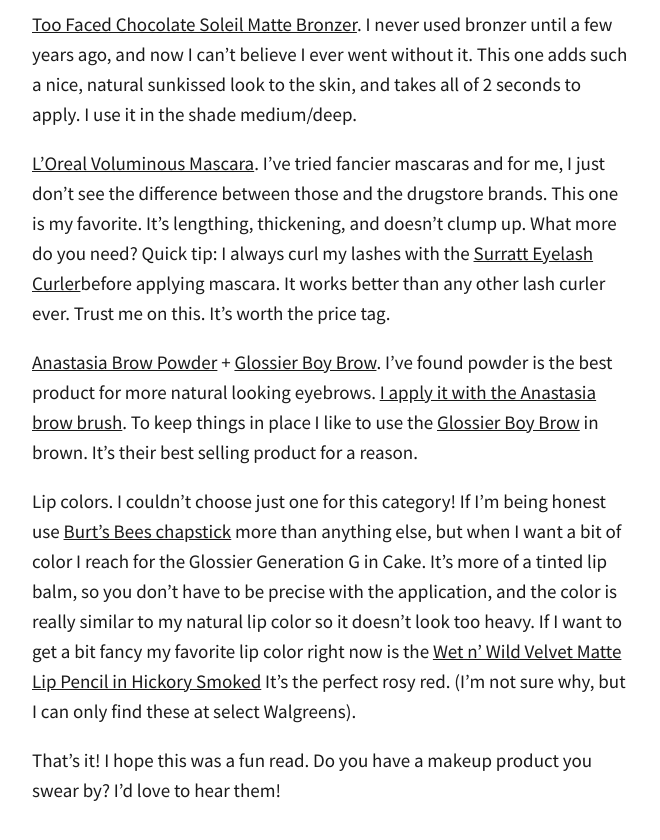
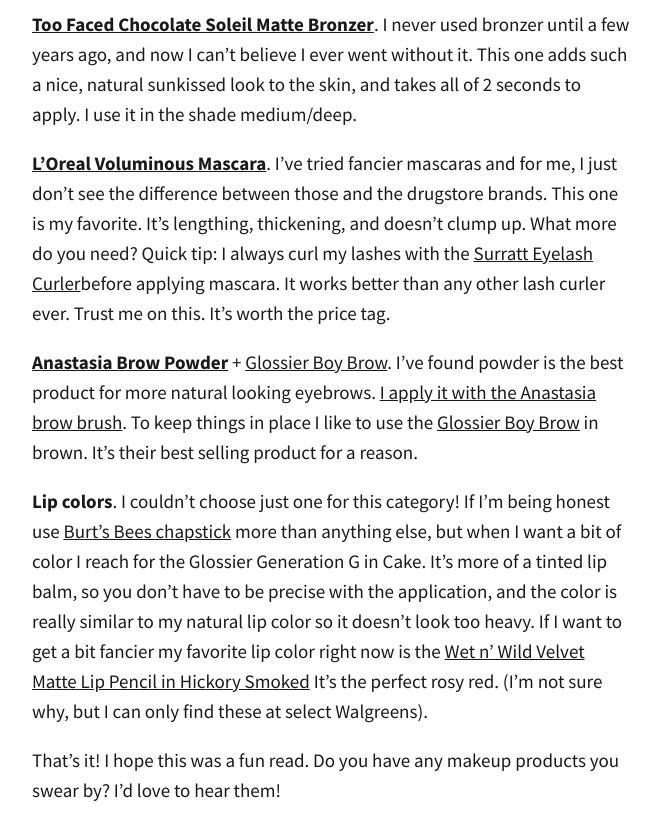
Before and after one commit to totiffany/totiffany.github.io, a Jekyll site: the page built from _posts/2018-07-19-My-Everyday-Makeup-Routine.md, in a window 1280 px wide and 900 px high, scrolled down 1577 px. Shown: the top 840 px of the window, without its empty margins (308-968 px from the left). Built offline with Jekyll 4.4.1, drawn with Linux system fonts in a browser that asks for light colours; our own code applies the rules of GitHub Pages for plain Markdown files; comment, search, counter and statistics services are not loaded.

Commit message:
Update 2018-07-19-My-Everyday-Makeup-Routine.md

```diff
--- a/_posts/2018-07-19-My-Everyday-Makeup-Routine.md
+++ b/_posts/2018-07-19-My-Everyday-Makeup-Routine.md
@@ -11,16 +11,16 @@ Years later – I'm still growing my eyebrows back in, and I tend to avoid eyeli
 
 **[It Cosmetics Your Skin But Better CC Cream](https://www.sephora.com/product/your-skin-but-better-cc-cream-spf-50-P411885)**. Guys. This is one of the best foundations I have ever used. I'm seriously in love with this product. I tend to think of CC creams as more on the lighter side, but this has a great medium coverage that makes your skin look so even, luminous, and yes, glowy. Bonus – It has SPF 50 in it! I don't know of any other foundation that has an SPF that high. I use it in the shade Light.
 
-[Glossier Stretch Concealer](https://glossier.com?g_ref=8b6dce93f5bd81). On a typical day, I'll skip the foundation to let my skin breathe a bit and go straight for concealer. I tend to get dry under my eyes and I love how moisturizing this is. It's a creamy formula that goes on smoothly and never looks cakey. I do wish it did a slightly better job of covering up my undereye circles, but it's great for everyday use. I use it in the shade medium.
+[**Glossier Stretch Concealer**](https://glossier.com?g_ref=8b6dce93f5bd81). On a typical day, I'll skip the foundation to let my skin breathe a bit and go straight for concealer. I tend to get dry under my eyes and I love how moisturizing this is. It's a creamy formula that goes on smoothly and never looks cakey. I do wish it did a slightly better job of covering up my undereye circles, but it's great for everyday use. I use it in the shade medium.
 
-[Tarte Cheek Stain](https://tartecosmetics.com/en_US/makeup/cheeks/blush-cheek-stain/cheek-stain/278.html?dwvar_278_color=natural%20beauty%20%28sheer%20rosy%20red%29&cgid=blush-cheekstain#start=7 ). Blush is one of my favorite makeup products. It's such a quick and easy way to make look fresh-faced and bright. This is a cream blush that gives you natural-looking rosy cheeks. Don't be fooled by the bright color of the tube. It blends out beautifully, and a little goes a long way. I use this in the shade Natural Beauty.
+[**Tarte Cheek Stain**](https://tartecosmetics.com/en_US/makeup/cheeks/blush-cheek-stain/cheek-stain/278.html?dwvar_278_color=natural%20beauty%20%28sheer%20rosy%20red%29&cgid=blush-cheekstain#start=7 ). Blush is one of my favorite makeup products. It's such a quick and easy way to make look fresh-faced and bright. This is a cream blush that gives you natural-looking rosy cheeks. Don't be fooled by the bright color of the tube. It blends out beautifully, and a little goes a long way. I use this in the shade Natural Beauty.
 
-[Too Faced Chocolate Soleil Matte Bronzer](https://www.sephora.com/product/chocolate-soleil-medium-deep-matte-bronzer-P229406?skuId=2064442&om_mmc=ppc-GG_1165716884_53825915260_aud-299050439958:pla-418043627462_2064442_257731948316_9031944_c&country_switch=us&lang=en&gclid=CMHVmYDwrNwCFWGPxQId08cAlw&gclsrc=ds). I never used bronzer until a few years ago, and now I can't believe I ever went without it. This one adds such a nice, natural sunkissed look to the skin, and takes all of 2 seconds to apply. I use it in the shade medium/deep.
+[**Too Faced Chocolate Soleil Matte Bronzer**](https://www.sephora.com/product/chocolate-soleil-medium-deep-matte-bronzer-P229406?skuId=2064442&om_mmc=ppc-GG_1165716884_53825915260_aud-299050439958:pla-418043627462_2064442_257731948316_9031944_c&country_switch=us&lang=en&gclid=CMHVmYDwrNwCFWGPxQId08cAlw&gclsrc=ds). I never used bronzer until a few years ago, and now I can't believe I ever went without it. This one adds such a nice, natural sunkissed look to the skin, and takes all of 2 seconds to apply. I use it in the shade medium/deep.
 
-[L'Oreal Voluminous Mascara](https://www.amazon.com/gp/product/B004BIZ0PM/ref=as_li_tl?ie=UTF8&camp=1789&creative=9325&creativeASIN=B004BIZ0PM&linkCode=as2&tag=redletterda04-20&linkId=25097545d6e92bf62e3e818c99fc7081). I've tried fancier mascaras and for me, I just don't see the difference between those and the drugstore brands. This one is my favorite. It's lengthing, thickening, and doesn't clump up. What more do you need? Quick tip: I always curl my lashes with the [Surratt Eyelash Curler](https://www.sephora.com/product/relevee-lash-curler-P394163?skuId=1673482&icid2=products%20grid:p394163)before applying mascara. It works better than any other lash curler ever. Trust me on this. It's worth the price tag.
+[**L'Oreal Voluminous Mascara**](https://www.amazon.com/gp/product/B004BIZ0PM/ref=as_li_tl?ie=UTF8&camp=1789&creative=9325&creativeASIN=B004BIZ0PM&linkCode=as2&tag=redletterda04-20&linkId=25097545d6e92bf62e3e818c99fc7081). I've tried fancier mascaras and for me, I just don't see the difference between those and the drugstore brands. This one is my favorite. It's lengthing, thickening, and doesn't clump up. What more do you need? Quick tip: I always curl my lashes with the [Surratt Eyelash Curler](https://www.sephora.com/product/relevee-lash-curler-P394163?skuId=1673482&icid2=products%20grid:p394163)before applying mascara. It works better than any other lash curler ever. Trust me on this. It's worth the price tag.
 
-[Anastasia Brow Powder](https://www.sephora.com/product/brow-powder-duo-P69300?skuId=929778&om_mmc=ppc-GG_1165716881_53825938700_aud-299050440478:pla-419487263469_929778_257731947962_9031944_c&country_switch=us&lang=en&gclid=CPCor-XyrNwCFaOhZQodn54Mdg&gclsrc=ds) + [Glossier Boy Brow](https://glossier.com?g_ref=8b6dce93f5bd81). I've found powder is the best product for more natural looking eyebrows. [I apply it with the Anastasia brow brush](https://www.amazon.com/gp/product/B0149KGY3S/ref=as_li_tl?ie=UTF8&camp=1789&creative=9325&creativeASIN=B0149KGY3S&linkCode=as2&tag=redletterda04-20&linkId=fddfdae1224bfdb3902005778477baea). To keep things in place I like to use the [Glossier Boy Brow](https://glossier.com?g_ref=8b6dce93f5bd81) in brown. It's their best selling product for a reason.
+[**Anastasia Brow Powder**](https://www.sephora.com/product/brow-powder-duo-P69300?skuId=929778&om_mmc=ppc-GG_1165716881_53825938700_aud-299050440478:pla-419487263469_929778_257731947962_9031944_c&country_switch=us&lang=en&gclid=CPCor-XyrNwCFaOhZQodn54Mdg&gclsrc=ds) + [Glossier Boy Brow](https://glossier.com?g_ref=8b6dce93f5bd81). I've found powder is the best product for more natural looking eyebrows. [I apply it with the Anastasia brow brush](https://www.amazon.com/gp/product/B0149KGY3S/ref=as_li_tl?ie=UTF8&camp=1789&creative=9325&creativeASIN=B0149KGY3S&linkCode=as2&tag=redletterda04-20&linkId=fddfdae1224bfdb3902005778477baea). To keep things in place I like to use the [Glossier Boy Brow](https://glossier.com?g_ref=8b6dce93f5bd81) in brown. It's their best selling product for a reason.
 
-Lip colors. I couldn't choose just one for this category! If I'm being honest use [Burt's Bees chapstick](https://www.amazon.com/gp/product/B00076TOUO/ref=as_li_tl?ie=UTF8&camp=1789&creative=9325&creativeASIN=B00076TOUO&linkCode=as2&tag=redletterda04-20&linkId=b5df0be9276ac5ca57636f669522df89) more than anything else, but when I want a bit of color I reach for the Glossier Generation G in Cake. It's more of a tinted lip balm, so you don't have to be precise with the application, and the color is really similar to my natural lip color so it doesn't look too heavy. If I want to get a bit fancy my favorite lip color right now is the [Wet n' Wild Velvet Matte Lip Pencil in Hickory Smoked](https://www.wetnwildbeauty.com/lips/lip-color/naked-protest-velvet-matte-lip-color.html) It's the perfect rosy red. (I'm not sure why, but I can only find these at select Walgreens).
+**Lip colors**. I couldn't choose just one for this category! If I'm being honest use [Burt's Bees chapstick](https://www.amazon.com/gp/product/B00076TOUO/ref=as_li_tl?ie=UTF8&camp=1789&creative=9325&creativeASIN=B00076TOUO&linkCode=as2&tag=redletterda04-20&linkId=b5df0be9276ac5ca57636f669522df89) more than anything else, but when I want a bit of color I reach for the Glossier Generation G in Cake. It's more of a tinted lip balm, so you don't have to be precise with the application, and the color is really similar to my natural lip color so it doesn't look too heavy. If I want to get a bit fancier my favorite lip color right now is the [Wet n' Wild Velvet Matte Lip Pencil in Hickory Smoked](https://www.wetnwildbeauty.com/lips/lip-color/naked-protest-velvet-matte-lip-color.html) It's the perfect rosy red. (I'm not sure why, but I can only find these at select Walgreens).
 
-That's it! I hope this was a fun read. Do you have a makeup product you swear by? I'd love to hear them!
+That's it! I hope this was a fun read. Do you have any makeup products you swear by? I'd love to hear them!
```
